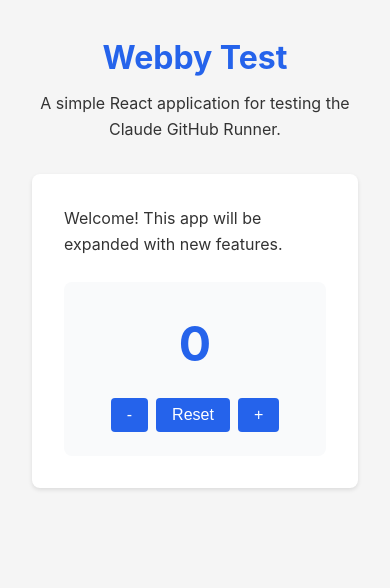
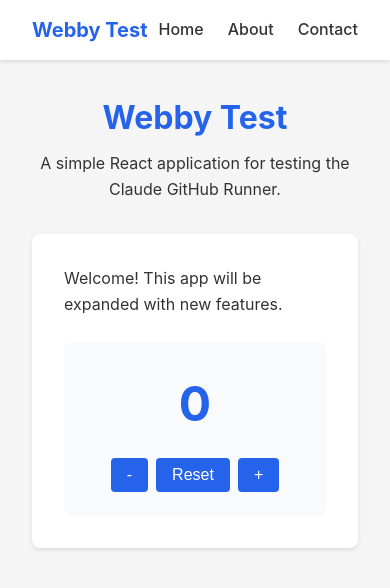
Before and after one commit to BreakerOfStems/webby-test, a React (Vite) app: page / in a window 390 px wide. Shown: the top 588 px of the page. Built offline with nearby package versions, Linux system fonts and the light colour scheme; the HTML template or start-up script is replaced by a standard one.

Commit message:
[#2] Add navigation header with logo and nav links
- Create Header component with logo and Home, About, Contact links
- Add fixed positioning and responsive styles
- Include data-testid attributes for testing
- Add navigation test plan

Co-Authored-By: Claude Opus 4.5 <noreply@anthropic.com>

```diff
--- a/src/App.tsx
+++ b/src/App.tsx
@@ -1,8 +1,10 @@
 import Counter from "./Counter";
+import Header from "./Header";
 
 function App() {
   return (
     <div className="app">
+      <Header />
       <header>
         <h1>Webby Test</h1>
         <p>A simple React application for testing the Claude GitHub Runner.</p>
--- /dev/null
+++ b/src/Header.tsx
@@ -0,0 +1,28 @@
+function Header() {
+  return (
+    <nav className="nav-header" data-testid="nav-header">
+      <a href="/" className="nav-logo" data-testid="nav-logo">
+        Webby Test
+      </a>
+      <ul className="nav-links">
+        <li>
+          <a href="/" data-testid="nav-link-home">
+            Home
+          </a>
+        </li>
+        <li>
+          <a href="/about" data-testid="nav-link-about">
+            About
+          </a>
+        </li>
+        <li>
+          <a href="/contact" data-testid="nav-link-contact">
+            Contact
+          </a>
+        </li>
+      </ul>
+    </nav>
+  );
+}
+
+export default Header;
--- a/src/index.css
+++ b/src/index.css
@@ -9,6 +9,50 @@ body {
   line-height: 1.6;
   color: #333;
   background: #f5f5f5;
+  padding-top: 60px;
+}
+
+.nav-header {
+  position: fixed;
+  top: 0;
+  left: 0;
+  right: 0;
+  height: 60px;
+  background: white;
+  box-shadow: 0 2px 4px rgba(0, 0, 0, 0.1);
+  display: flex;
+  align-items: center;
+  justify-content: space-between;
+  padding: 0 2rem;
+  z-index: 1000;
+}
+
+.nav-logo {
+  font-size: 1.25rem;
+  font-weight: bold;
+  color: #2563eb;
+  text-decoration: none;
+}
+
+.nav-logo:hover {
+  color: #1d4ed8;
+}
+
+.nav-links {
+  display: flex;
+  list-style: none;
+  gap: 1.5rem;
+}
+
+.nav-links a {
+  color: #333;
+  text-decoration: none;
+  font-weight: 500;
+  transition: color 0.2s;
+}
+
+.nav-links a:hover {
+  color: #2563eb;
 }
 
 .app {
```
Also changed, not shown: qa/tests/navigation.plan.yaml (added, +54 -0 lines).
